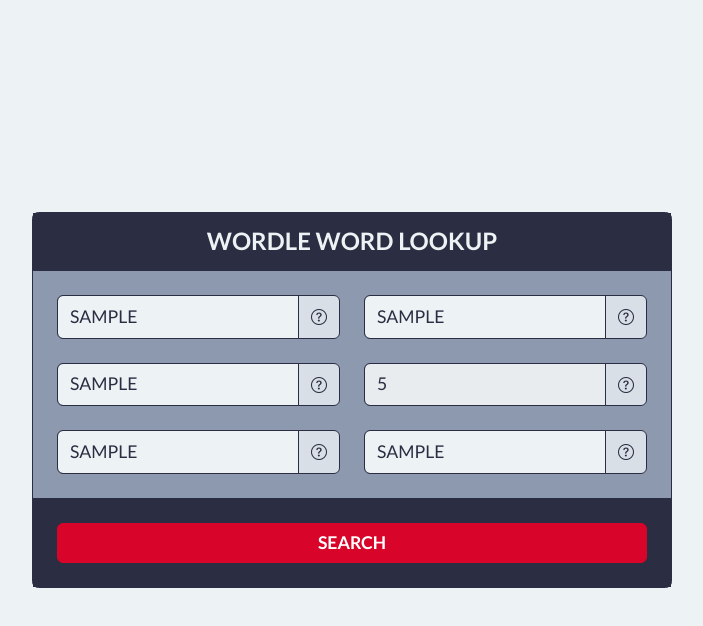
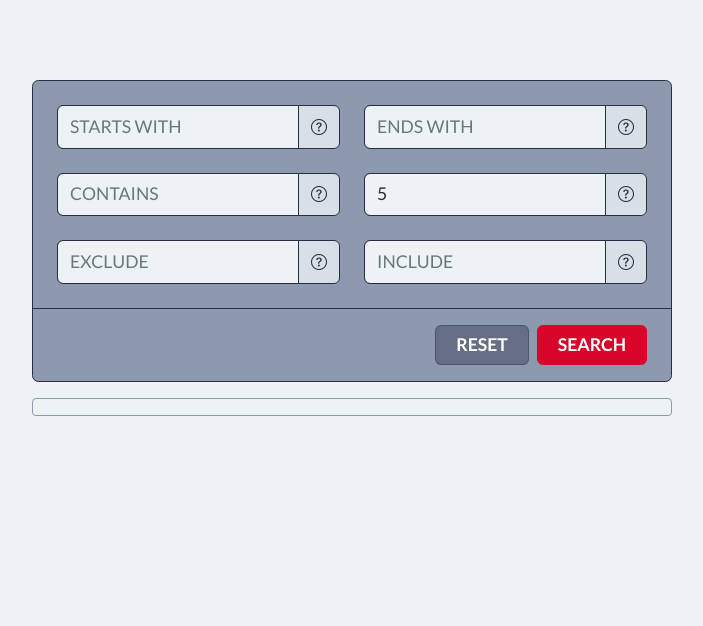
Before and after one commit to everettanthony/wordle-word-finder, a plain HTML site: page index.html in a window 1280 px wide. Both pictures are taken after typing "Sample", "Sample", "Sample", "Sample", "Sample" into the empty fields and a click on the button "SEARCH". Shown: the whole page, without its empty margins (288-991 px from the left). Drawn offline with nearby package versions, Linux system fonts and the light colour scheme.

Commit message:
Display the results; other functionality improvements

```diff
--- a/css/styles.css
+++ b/css/styles.css
@@ -15,23 +15,13 @@
 	margin: 0;
 }
 
-/*h1:after {
-	content: '';
-	background-color: #ef233c;
-	display: block;
-	height: 3px;
-  margin: 5px auto 0;
-	width: 320px;
-}*/
-
 .word {
 	display: flex;
 	flex-direction: column;
 	height: 100%;
-	justify-content: center;
 	margin: 0 auto;
 	max-width: 42em;
-	padding: 1rem;
+	padding: 5rem 1rem 1rem;
 	width: 100%;
 }
 
@@ -64,8 +54,13 @@
 }
 
 .row-ftr {
-	background-color: #2b2d42;
-	padding: 1.5rem;
+	display: flex;
+	justify-content: flex-end;
+	padding: 1rem 1.5rem;
+}
+
+.btn {
+	padding: 0.375rem 1.25rem;
 }
 
 .btn-primary {
@@ -75,7 +70,6 @@
 	font-size: 1.1rem;
 	font-weight: 700;
 	text-transform: uppercase;
-	width: 100%;
 }
 
 .btn-primary:hover,
@@ -90,9 +84,11 @@
 }
 
 .btn-secondary {
-	background-color: #edf2f4;
-	border: 1px solid #edf2f4;
-	color: #2b2d42;
+	background-color: rgba(43, 45, 66, .4);
+	border: 1px solid rgba(43, 45, 66, .4);
+	color: #fff;
+	font-size: 1.1rem;
+	font-weight: 700;
 	text-transform: uppercase;
 }
 
@@ -100,10 +96,10 @@
 .btn-secondary:focus,
 .btn-secondary:active,
 .btn-secondary:active:focus {
-	background-color: rgba(237, 242, 244, .85);
-	border: 1px solid rgba(237, 242, 244, .85);
+	background-color: rgba(43, 45, 66, .75);
+	border: 1px solid rgba(43, 45, 66, .75);
 	box-shadow: none;
-	color: #2b2d42;
+	color: #fff;
 	outline: 0;
 }
 
@@ -134,3 +130,42 @@
 	color: #2b2d42;
 	cursor: pointer;
 }
+
+.form-control:disabled {
+	opacity: .7;
+}
+
+.word-lookup-results {
+	border: 1px solid #8d99ae;
+	border-radius: 4px;
+	display: flex;
+	flex-wrap: wrap;
+	margin: 1rem 0 0;
+	max-height: 350px;
+	overflow-y: auto;
+	padding: .5rem;
+}
+
+.word-lookup-results::-webkit-scrollbar-track {
+	background-color: #8d99ae;
+	border-radius: 2px;
+}
+
+.word-lookup-results::-webkit-scrollbar {
+	background-color: #8d99ae;
+	border-radius: 2px;
+	width: 4px;
+}
+
+.word-lookup-results::-webkit-scrollbar-thumb {
+	background-color: #2b2d42;
+	border-radius: 2px;
+}
+
+.word-lookup-item {
+	background: #fff;
+	border: 1px solid #8d99ae;
+	border-radius: 4px;
+	margin: .3rem;
+	padding: .5rem 1rem;
+}
--- a/index.html
+++ b/index.html
@@ -14,11 +14,9 @@
 <body>
 	<div class="word">
 		<div class="word-lookup">
-			<div class="word-lookup-row row-hdr">
-				<h1>Wordle Word Lookup</h1>
-		  </div>
+
 			<div class="word-lookup-row row-body">
-				<div class="word-form">
+				<form class="word-form">
 					<div class="row mb-4">
 					  <div class="col">
 					  	<div class="input-group">
@@ -35,7 +33,7 @@
 					    		data-bs-toggle="popover"
 					    		data-bs-trigger="focus"
 					    		title="Starts With"
-					    		data-bs-content="Helper Text">
+					    		data-bs-content="Words that start with given letter.">
 					    		<i class="bi bi-question-circle"></i>
 					    	</span>
 					  	</div>
@@ -55,7 +53,7 @@
 					    		data-bs-toggle="popover"
 					    		data-bs-trigger="focus"
 					    		title="Ends With"
-					    		data-bs-content="Helper Text">
+					    		data-bs-content="Words that end with given letter.">
 					    		<i class="bi bi-question-circle"></i>
 					    	</span>
 					  	</div>
@@ -67,7 +65,7 @@
 					    	<input
 					    		type="text"
 					    		name="contains"
-					    		class="form-control"
+					    		class="form-control tb-contains"
 					    		placeholder="Contains"
 					    		aria-label="Contains"
 					    		maxlength="5" />
@@ -77,7 +75,7 @@
 					    		data-bs-toggle="popover"
 					    		data-bs-trigger="focus"
 					    		title="Contains"
-					    		data-bs-content="Helper Text">
+					    		data-bs-content="Word contains letter(s) in given sequence, using underscores as wildcard letters. Examples: T_E__, _B___, or G_OS_">
 					    		<i class="bi bi-question-circle"></i>
 					    	</span>
 					  	</div>
@@ -97,8 +95,8 @@
 					    		tabindex="4"
 					    		data-bs-toggle="popover"
 					    		data-bs-trigger="focus"
-					    		title="Length"
-					    		data-bs-content="Helper Text">
+					    		title="Word Length"
+					    		data-bs-content="Search includes 5-letter words only.">
 					    		<i class="bi bi-question-circle"></i>
 					    	</span>
 					  	</div>
@@ -119,7 +117,7 @@
 					    		data-bs-toggle="popover"
 					    		data-bs-trigger="focus"
 					    		title="Exclude"
-					    		data-bs-content="Helper Text">
+					    		data-bs-content="Exclude given letters from word search. Example: DUW">
 					    		<i class="bi bi-question-circle"></i>
 					    	</span>
 					  	</div>
@@ -138,18 +136,20 @@
 					    		data-bs-toggle="popover"
 					    		data-bs-trigger="focus"
 					    		title="Include"
-					    		data-bs-content="Helper Text">
+					    		data-bs-content="Include given letters from word search. Example: ATSD">
 					    		<i class="bi bi-question-circle"></i>
 					    	</span>
 					  	</div>
 					  </div>
 					</div>
-				</div>
+				</form>
 			</div>
 			<div class="word-lookup-row row-ftr">
+				<button type="button" class="btn btn-secondary me-2">Reset</button>
 				<button type="button" class="btn btn-primary">Search</button>
 			</div>
-		</div>
+		</div><!-- end .word-lookup -->
+		<div class="word-lookup-results d-none"></div>
 	</div>
 <script src="js/bootstrap.js"></script>
 <script src="js/fiveLetterWords.js"></script>
--- a/js/scripts.js
+++ b/js/scripts.js
@@ -1,7 +1,12 @@
 (function() {
+	const wordForm = document.querySelector('.word-form');
 	const inputGroupText = document.querySelectorAll('.input-group-text');
 	const textInputs = document.querySelectorAll('.form-control');
 	const btnSearch = document.querySelector('.btn-primary');
+	const btnReset = document.querySelector('.btn-secondary');
+	const results = document.querySelector('.word-lookup-results');
+	const tbContains = document.querySelector('input[name="contains"]');
+	const tbLength = document.querySelector('input[name="length"]');
 
 	// Init Poppers
 	inputGroupText.forEach(text => {
@@ -13,6 +18,37 @@
   // Search Button Event Listener
 	btnSearch.addEventListener('click', (evt) => {
 		formValuesCheck();
+		wordForm.reset();
+		enableFormFields();
+	});
+
+	// Reset Button Event Listener
+	btnReset.addEventListener('click', (evt) => {
+		wordForm.reset();
+		enableFormFields();
+		results.classList.add('d-none');
+		results.innerHTML = '';
+	});
+
+	// Input Contains Change Listener
+	tbContains.addEventListener('keyup', (event) => {
+		if (event.target.value.length === 1) {
+			disabledNonContainsFields();
+		}
+		else if (event.target.value.length === 0) {
+			enableFormFields();
+		}
+	});
+
+	// Submit Form on Enter Key Press
+	textInputs.forEach(input => {
+		input.addEventListener('keypress', (event) => {
+			if (event.key === 'Enter') {
+				event.preventDefault();
+
+				if (event.target.value) formValuesCheck();
+			}
+		});
 	});
 
 	// Starts With
@@ -22,7 +58,7 @@
 
 		if (!val) return;
 
-		console.log('Starts With', filtered);
+		displayResults(filtered);
 	}
 
 	// Ends With
@@ -32,7 +68,7 @@
 
 		if (!val) return;
 
-		console.log('Ends With', filtered);
+		displayResults(filtered);
 	}
 
 	// Contains
@@ -45,7 +81,7 @@
 
 		if (!hasUnderscore) return;
 
-		console.log('Contains', filtered);
+		displayResults(filtered);
 	}
 
 	// Exclude
@@ -53,7 +89,8 @@
 		const strArr = val.split('').join(',');
 		const regex = new RegExp('^(?!.*[' + strArr + ']).*$', 'i');
 		const filtered = fiveLetterWords.filter(word => regex.test(word));
-		console.log('Excluded', filtered);
+
+		displayResults(filtered);
 	}
 
 	// Include
@@ -63,13 +100,16 @@
 		strArr.map(char => valsArr.push(`(?=\\w*${char})`));
 		const regex = new RegExp(valsArr.join(''), 'i');
 		const filtered = fiveLetterWords.filter(word => regex.test(word));
-		console.log('Include', filtered);
+
+		displayResults(filtered);
 	}
 
 	// Iterate Input Values to Begin Filtering
 	function formValuesCheck() {
 		textInputs.forEach(tb => {
-			if (tb.value) initFilter(tb.getAttribute('name'), tb.value);
+			if (tb.value) {
+				initFilter(tb.getAttribute('name'), tb.value);
+			}
 		});
 	}
 
@@ -94,10 +134,36 @@
 		}
 	}
 
+	function disabledNonContainsFields() {
+		textInputs.forEach(input => {
+			input.disabled = true;
+		});
+
+		tbContains.disabled = false;
+		tbContains.focus();
+	}
+
+	function enableFormFields() {
+		textInputs.forEach(input => {
+			input.disabled = false;
+		});
+
+		length.disabled = true;
+	}
+
+	function displayResults(arr) {
+		results.innerHTML = '';
+
+		arr.map(item => {
+			const div = document.createElement('div');
+			div.classList.add('word-lookup-item');
+			div.innerText = item.toLowerCase();
+			results.append(div);
+		});
+
+		if (arr) results.classList.remove('d-none');
+	}
+
 	/* TODO
-	/* - cover more form scenarios (Starts With AND Ends With)
-	/* - consider disabling other input fields while entering values and underscores in 'Contains' field
-	/* - finish up the copy in the helper pop ups
-	/* - restore the reset button
-	/* - display the matched words below the form container after running a search
+	/* - cover more form scenarios (Starts With AND Ends With) */
 })();
```
